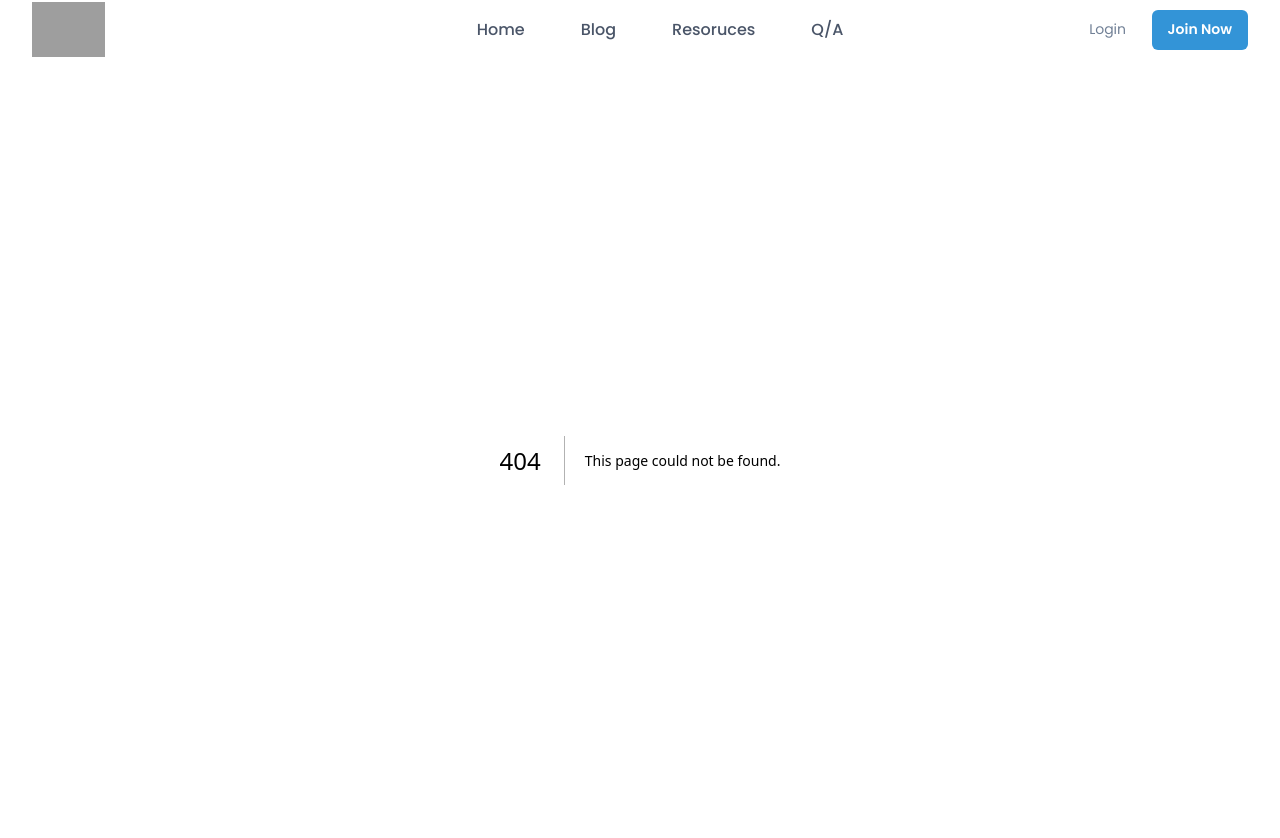
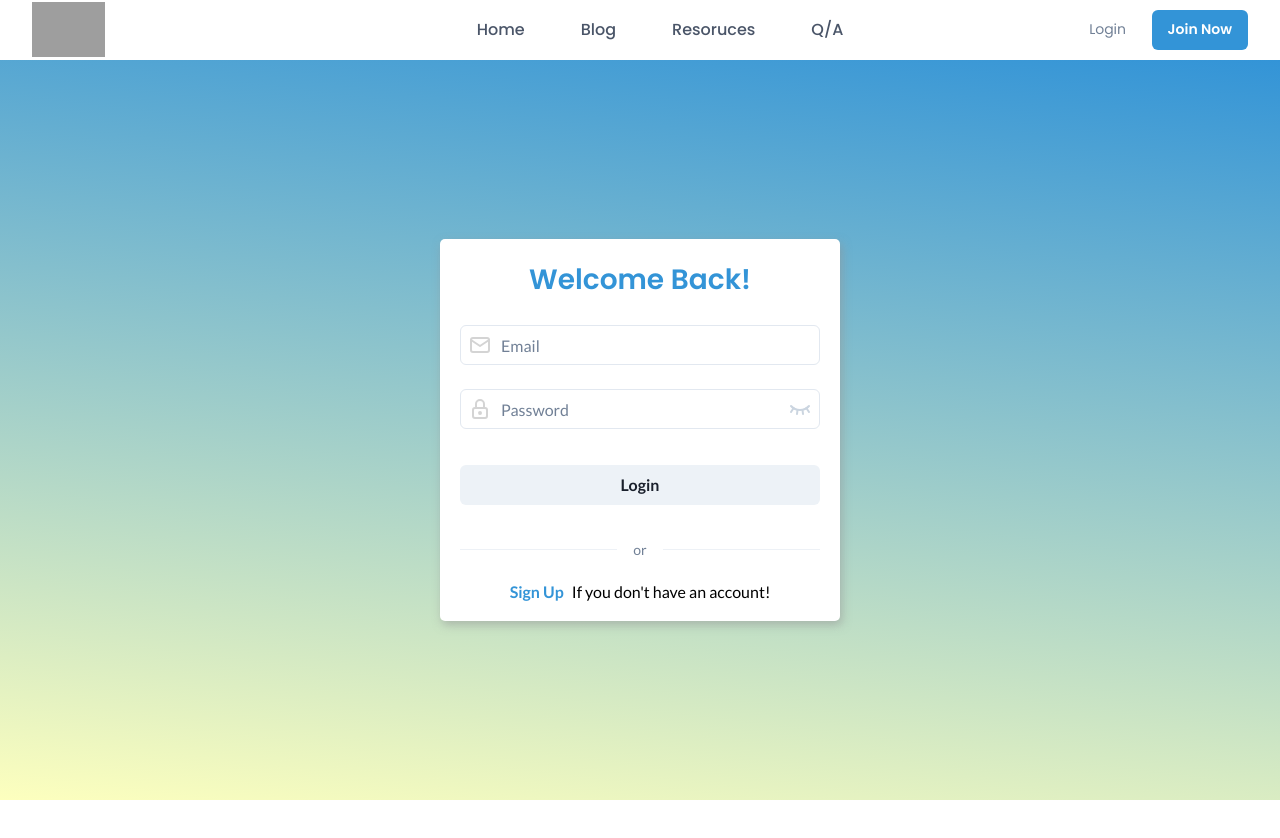
Before and after one commit to arkar1022/connectjcu-client, a Next.js app: page /login in a window 1280 px wide. Before the commit this address had no page. Shown: the top 838 px of the page. After the commit the page ends 800 px from the top, so only its background shows below. Built offline with nearby package versions, Linux system fonts and the light colour scheme; grey boxes are pictures that could not be loaded.

Commit message:
added Login Page

```diff
--- a/src/app/components/navbar/Navbar.js
+++ b/src/app/components/navbar/Navbar.js
@@ -27,6 +27,7 @@ import { lato, merriweather_sans, poppins } from '@/app/fonts'
 
 export default function Navbar() {
     const { isOpen, onToggle } = useDisclosure()
+    const router = useRouter();
 
     return (
         <Box width={"100%"} bg={useColorModeValue('white', 'gray.800')}
@@ -68,7 +69,7 @@ export default function Navbar() {
                         justify={'flex-end'}
                         direction={'row'}
                         spacing={6}>
-                        <Button className={`${poppins.className}`} as={'a'} fontSize={'sm'} _hover={{ color: "#000" }} fontWeight={400} variant={'link'} href={'#'}>
+                        <Button as={"a"} href={"/login"} className={`${poppins.className}`} fontSize={'sm'} _hover={{ color: "#000" }} fontWeight={400} variant={'link'}>
                             Login
                         </Button>
                         <Button
--- /dev/null
+++ b/src/app/login/Login.js
@@ -0,0 +1,66 @@
+'use client';
+import { useState } from "react";
+import { Box, Divider, Container, VStack, Text, Input, InputGroup, InputLeftElement, InputRightElement, Button, HStack } from "@chakra-ui/react";
+import { inter, poppins } from "../fonts";
+import { IconMail, IconLock, IconEyeClosed, IconEye } from "@tabler/icons-react";
+const Login = () => {
+    const [showPassword, setShowPassword] = useState(false);
+    const handlePasswordOnClick = () => setShowPassword(!showPassword);
+    return (
+        <Box display={"flex"} alignItems={'center'} justifyContent={'center'} width={"100%"} h={"calc(100vh - 60px)"} bg={"linear-gradient(7deg, rgba(253,255,190,1) 0%, rgba(51,148,215,1) 100%)"}>
+            <Box borderRadius={"5px"} p={5} bg={"#fff"} boxShadow={"2px 4px 10px 0px rgba(148,148,148,0.56)"} maxW={"400px"} width={"100%"}>
+                <VStack spacing={6}>
+                    <Text color={"#3394d7"} fontSize={"28px"} className={`${poppins.className}`} fontWeight={600}>
+                        Welcome Back!
+                    </Text>
+                    <InputGroup>
+                        <InputLeftElement pointerEvents='none'>
+                            <IconMail color='#d4d4d4' />
+                        </InputLeftElement>
+                        <Input type='tel' placeholder='Email' />
+                    </InputGroup>
+
+                    <InputGroup>
+                        <InputLeftElement
+                            pointerEvents='none'
+                            color='gray.300'
+                            fontSize='1.2em'
+                        >
+                            <IconLock color='#d4d4d4' />
+                        </InputLeftElement>
+                        <Input placeholder='Password' type={showPassword ? 'text' : 'password'} />
+                        <InputRightElement
+                            color='gray.300'
+                            fontSize='1.2em'
+                            onClick={handlePasswordOnClick}
+                            _hover={{ cursor: "pointer" }}
+                        >
+                            {
+                                showPassword ?
+                                    (<IconEye />) : (<IconEyeClosed />)
+                            }
+                        </InputRightElement>
+                    </InputGroup>
+                    <Button my={3} width={"100%"} _hover={{background:"#3394d7", color:"#fff"}}>
+                        Login
+                    </Button>
+                    <HStack w="100%" textAlign="center" justifyContent={'center'} alignItems={'center'}>
+                        <Divider />
+                        <Text bg="white" px={2} fontSize="sm" fontWeight="medium" color="gray.500">or</Text>
+                        <Divider />
+                    </HStack>
+                    <HStack>
+                        <Text as={"a"} _hover={{cursor:"pointer"}} fontWeight={700} color={"#3394d7"}>
+                            Sign Up
+                        </Text>
+                        <Text>
+                            If you don't have an account!
+                        </Text>
+                    </HStack>
+                </VStack>
+            </Box>
+        </Box>
+    )
+}
+
+export default Login
--- /dev/null
+++ b/src/app/login/page.js
@@ -0,0 +1,7 @@
+import Image from "next/image";
+import Login from "./Login";
+export default function LoginMain() {
+  return (
+   <Login />
+  );
+}
```
